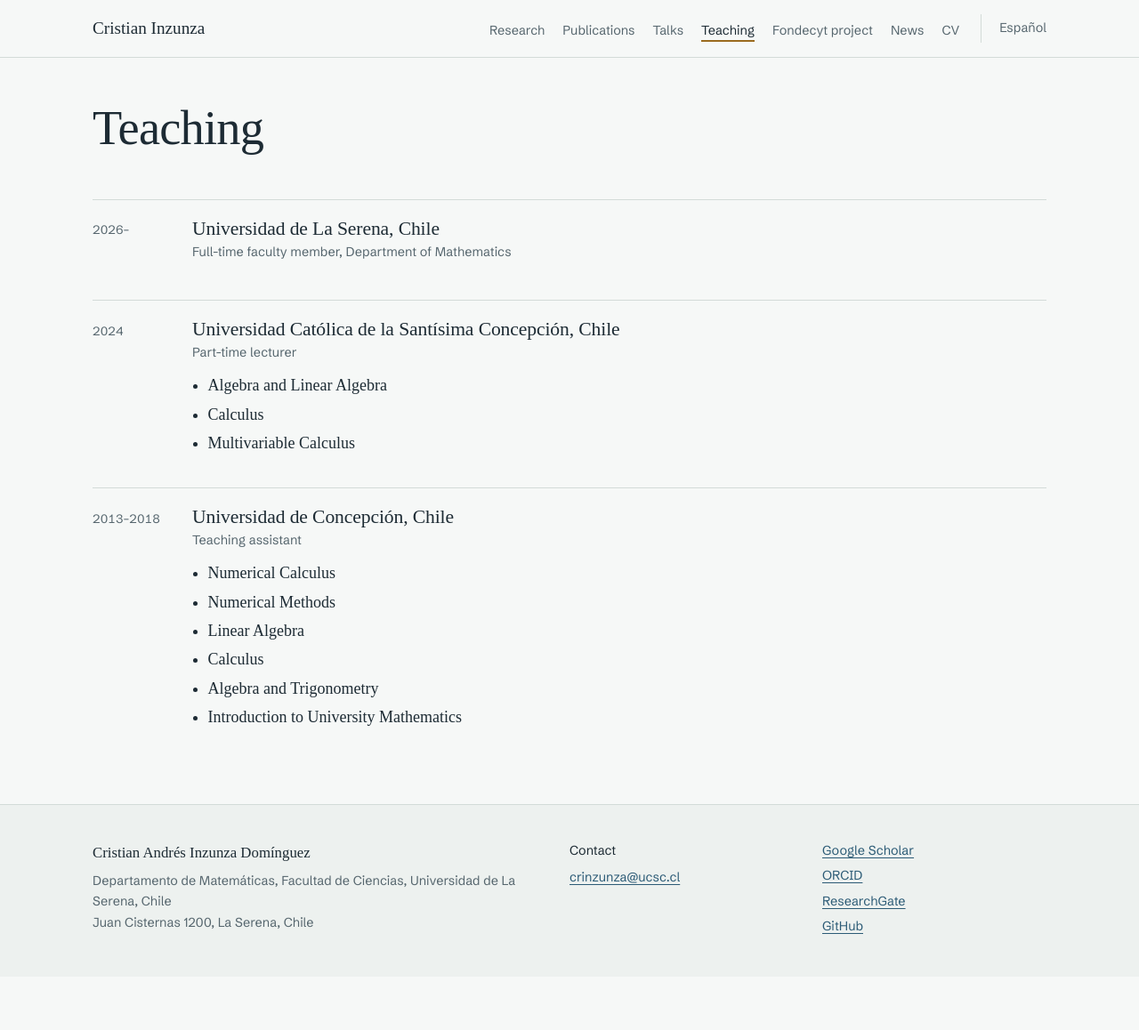
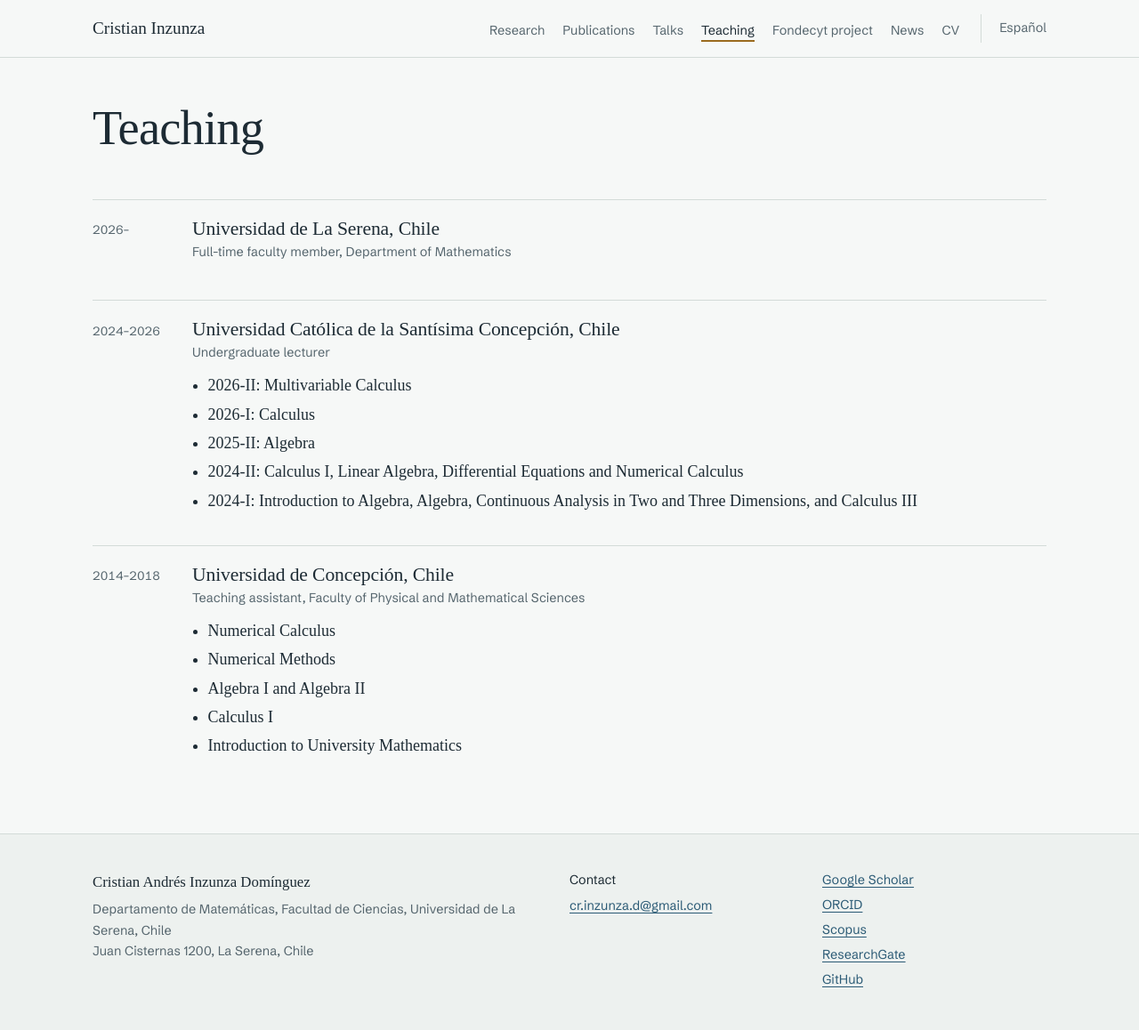
Before and after one commit to Crinzunza/crinzunza.github.io, a Jekyll site: the page built from teaching.html, in a window 1280 px wide. Shown: the whole page at 89% size. Built offline with Jekyll 4.4.1, drawn with Linux system fonts in a browser that asks for light colours; some web fonts are replaced; before the commit the page ends 1098 px from its top, so only the background shows below that.

Commit message:
Update CV from LaTeX source, contact email, teaching and talks
Co-Authored-By: Claude Opus 5.5 <noreply@anthropic.com>
Claude-Session: https://claude.ai/code/session_01NmkcbZxVKqo5eyoDBFvQtJ

```diff
--- a/_config.yml
+++ b/_config.yml
@@ -7,11 +7,12 @@ author:
   name: Cristian Inzunza
   full_name: Cristian Andrés Inzunza Domínguez
   short_name: C. Inzunza          # used to highlight your name in author lists
-  email: crinzunza@ucsc.cl
+  email: cr.inzunza.d@gmail.com
   photo: /assets/img/cristian.jpg
   links:
     - { label: Google Scholar, url: "https://scholar.google.com/citations?user=jkOAgcQAAAAJ&hl=es" }
     - { label: ORCID, url: "https://orcid.org/0000-0003-2959-6779" }
+    - { label: Scopus, url: "https://www.scopus.com/authid/detail.uri?authorId=57214235870" }
     - { label: ResearchGate, url: "https://www.researchgate.net/profile/Cristian-Inzunza" }
     - { label: GitHub, url: "https://github.com/Crinzunza" }
 
@@ -38,3 +39,4 @@ exclude:
   - vendor
   - .jekyll-cache
   - scripts
+  - cv
--- a/_data/teaching.yml
+++ b/_data/teaching.yml
@@ -3,20 +3,21 @@
   role: { en: "Full-time faculty member, Department of Mathematics", es: "Profesor de jornada completa, Departamento de Matemáticas" }
 
 - institution: "Universidad Católica de la Santísima Concepción, Chile"
-  years: "2024"
-  role: { en: "Part-time lecturer", es: "Docente part-time" }
+  years: "2024–2026"
+  role: { en: "Undergraduate lecturer", es: "Docente de pregrado" }
   courses:
-    - { en: "Algebra and Linear Algebra", es: "Álgebra y Álgebra Lineal" }
-    - { en: "Calculus", es: "Cálculo" }
-    - { en: "Multivariable Calculus", es: "Cálculo en Varias Variables" }
+    - { en: "2026-II: Multivariable Calculus", es: "2026-II: Cálculo en Varias Variables" }
+    - { en: "2026-I: Calculus", es: "2026-I: Cálculo" }
+    - { en: "2025-II: Algebra", es: "2025-II: Álgebra" }
+    - { en: "2024-II: Calculus I, Linear Algebra, Differential Equations and Numerical Calculus", es: "2024-II: Cálculo I, Álgebra Lineal, Ecuaciones Diferenciales y Cálculo Numérico" }
+    - { en: "2024-I: Introduction to Algebra, Algebra, Continuous Analysis in Two and Three Dimensions, and Calculus III", es: "2024-I: Introducción al Álgebra, Álgebra, Análisis Continuo en Dos y Tres Dimensiones, y Cálculo III" }
 
 - institution: "Universidad de Concepción, Chile"
-  years: "2013–2018"
-  role: { en: "Teaching assistant", es: "Ayudante" }
+  years: "2014–2018"
+  role: { en: "Teaching assistant, Faculty of Physical and Mathematical Sciences", es: "Ayudante, Facultad de Ciencias Físicas y Matemáticas" }
   courses:
     - { en: "Numerical Calculus", es: "Cálculo Numérico" }
     - { en: "Numerical Methods", es: "Métodos Numéricos" }
-    - { en: "Linear Algebra", es: "Álgebra Lineal" }
-    - { en: "Calculus", es: "Cálculo" }
-    - { en: "Algebra and Trigonometry", es: "Álgebra y Trigonometría" }
+    - { en: "Algebra I and Algebra II", es: "Álgebra I y Álgebra II" }
+    - { en: "Calculus I", es: "Cálculo I" }
     - { en: "Introduction to University Mathematics", es: "Introducción a la Matemática Universitaria" }
```
Also changed, not shown: _data/talks.yml (+10 -0 lines), README.md, 3 other files.
